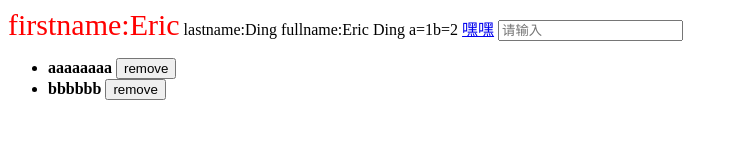
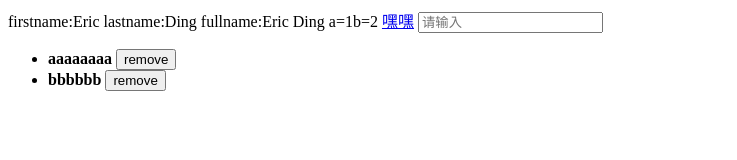
Before and after one commit to Singine/test, a plain HTML site: page demo/vue-test.html in a window 1280 px wide. Shown: the whole page, without its empty margins (0-737 px from the left). Drawn offline with Linux system fonts and the light colour scheme.

Commit message:
Revert "vue-test.js"
This reverts commit 4962e9355e52f50416c029e5586645061b26b3ab.

```diff
--- a/demo/vue-test.html
+++ b/demo/vue-test.html
@@ -14,17 +14,16 @@
           <button v-on:click="reverseMessage">Reverse Message</button>
     </div> -->
     <div id="app">
-        <a v-bind:style="GGstyle">firstname:{{firstname}}</a>
+        <a>firstname:{{firstname}}</a>
         <a>lastname:{{lastname}}</a>
         <a>fullname:{{fullname}}</a>
         <a>a={{a}}</a><a>b={{b}}</a>
         <a v-if="GG" v-bind:href="url">嘿嘿</a>
-        <a v-else v-bind:href="url2">法克</a>
-        <input placeholder="{{placeHolder}}" v-model="message" v-on:keydown.enter="addItems">
+        <input placeholder="请输入" v-model="message" v-on:keydown.enter="addItems">
         <ul>
             <li v-for="gg in todos">
                 <strong>{{gg.text}}</strong>
-                <button v-bind:class="{'aa':aaa, 'bb':bbb}"  v-on:click="remove($index)">remove</button>
+                <button v-on:click="remove($index)">remove</button>
             </li>
         </ul>
 
@@ -35,20 +34,11 @@
     var vm = new Vue({
         el:'#app',
         data:{
-            GGstyle:{
-                color:'red',
-                fontSize:'30px',
-                transition:'1s all ease'
-            },
-            aaa:true,
-            bbb:false,
-            placeHolder:'请输入',
             firstname:'Eric',
             lastname:'Ding',
             a:1,
             url:'http://baidu.com',
-            url2:'http://120.55.66.210',
-            GG:1,
+            GG:true,
             message:'',
             todos:[
             {text:'aaaaaaaa'},
```
